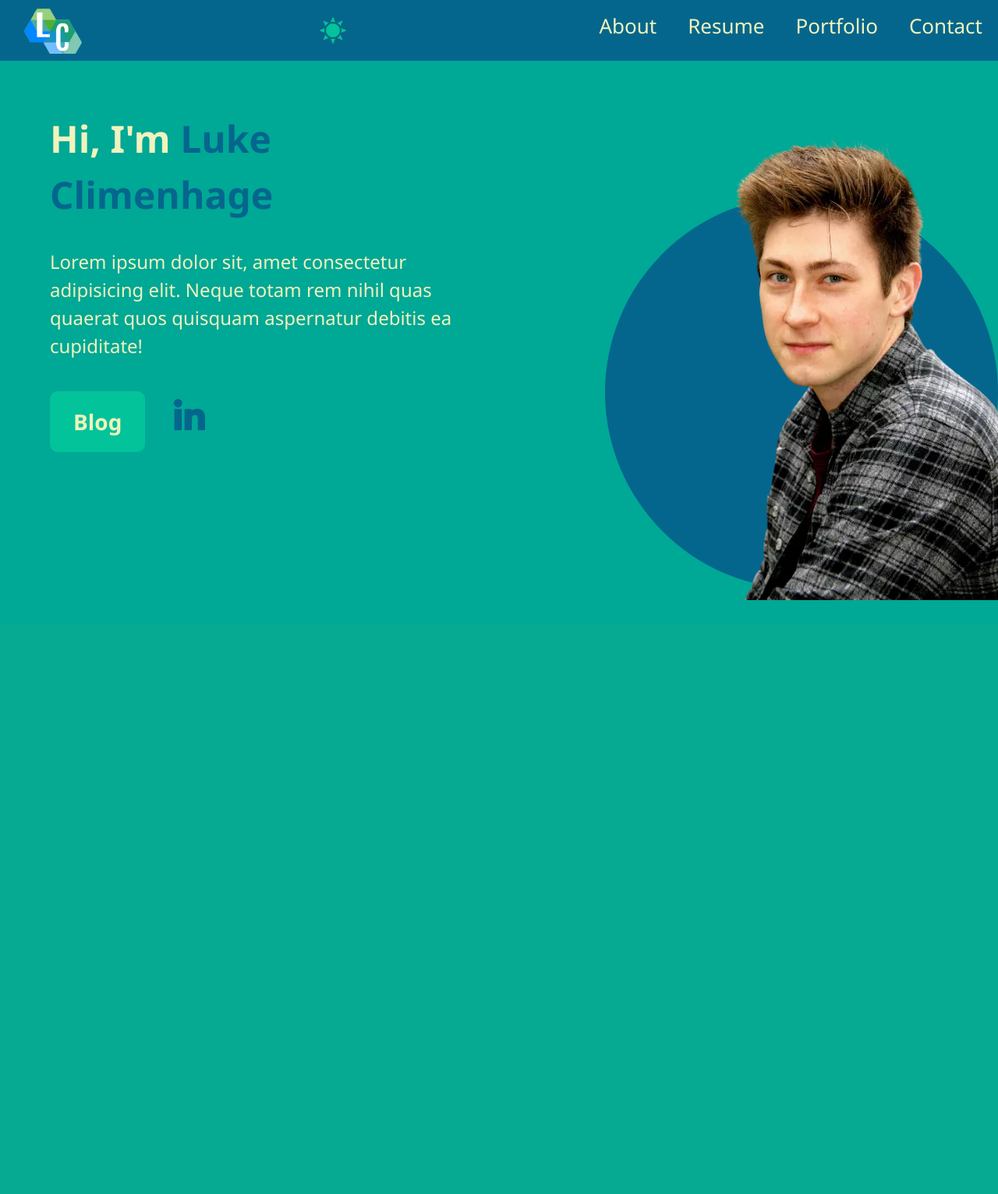
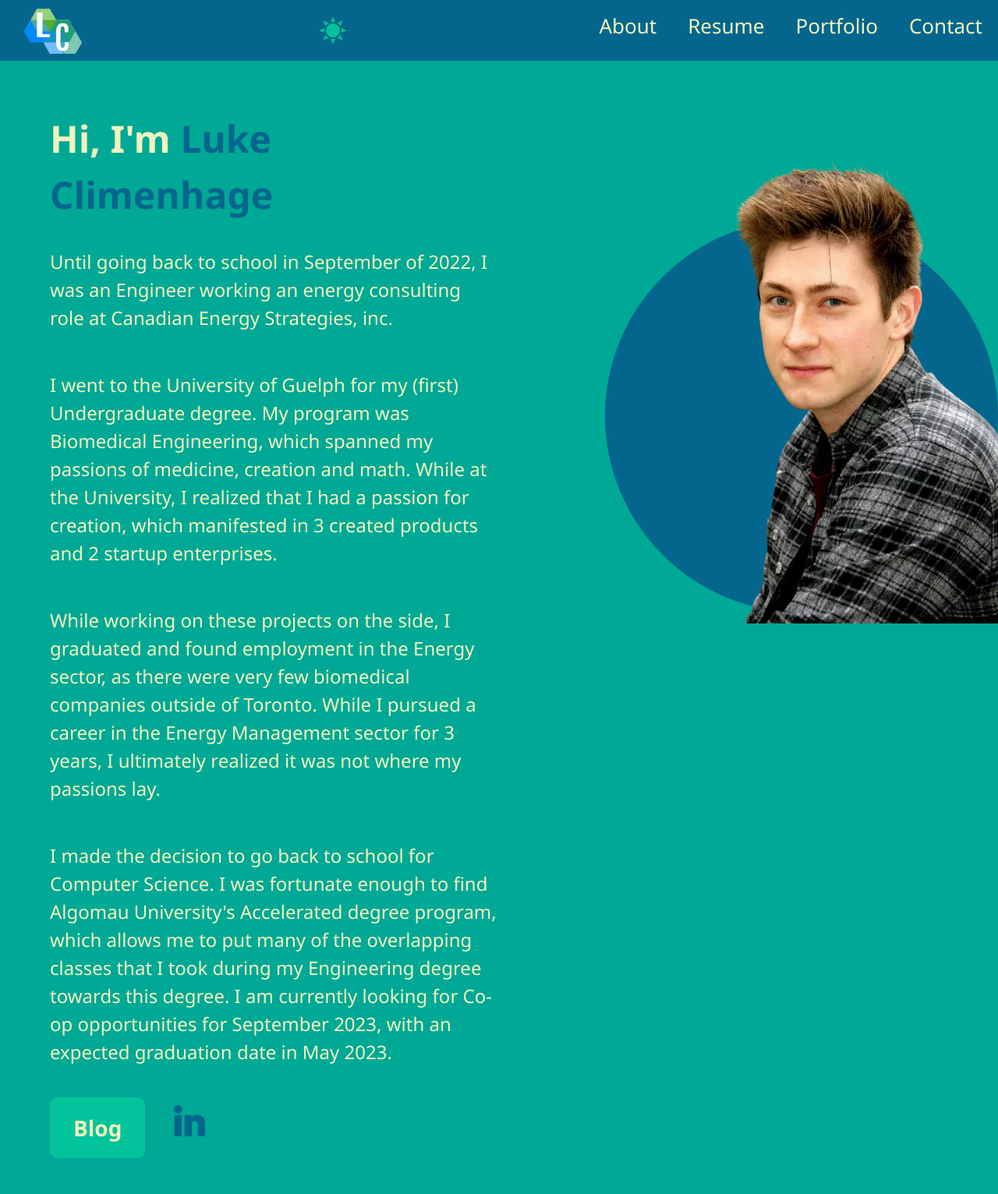
Before and after one commit to lukeclimen/Portfolio_Website, a PHP site: page /about.html in a window 1280 px wide. Shown: the whole page at 78% size. Before the commit the page ends 770 px from the top, so only its background shows below. Run offline with PHP 8.4, Linux system fonts and the light colour scheme.

Commit message:
Update about page to add content, minor CSS change

```diff
--- a/about.html
+++ b/about.html
@@ -33,8 +33,30 @@
     <section class="info">
       <h1>Hi, I'm <em>Luke Climenhage</em></h1>
       <p class="info__body">
-        Lorem ipsum dolor sit, amet consectetur adipisicing elit. Neque totam
-        rem nihil quas quaerat quos quisquam aspernatur debitis ea cupiditate!
+        Until going back to school in September of 2022, I was an Engineer
+        working an energy consulting role at Canadian Energy Strategies, inc.
+      </p>
+      <p class="info__body">
+        I went to the University of Guelph for my (first) Undergraduate degree.
+        My program was Biomedical Engineering, which spanned my passions of
+        medicine, creation and math. While at the University, I realized that I
+        had a passion for creation, which manifested in 3 created products and 2
+        startup enterprises.
+      </p>
+      <p class="info__body">
+        While working on these projects on the side, I graduated and found
+        employment in the Energy sector, as there were very few biomedical
+        companies outside of Toronto. While I pursued a career in the Energy
+        Management sector for 3 years, I ultimately realized it was not where my
+        passions lay.
+      </p>
+      <p class="info__body">
+        I made the decision to go back to school for Computer Science. I was
+        fortunate enough to find Algomau University's Accelerated degree
+        program, which allows me to put many of the overlapping classes that I
+        took during my Engineering degree towards this degree. I am currently
+        looking for Co-op opportunities for September 2023, with an expected
+        graduation date in May 2023.
       </p>
       <a class="button" href="#">Blog</a>
 
--- a/css/styles.css
+++ b/css/styles.css
@@ -330,6 +330,9 @@ strong {
 
 .about__image-container {
   display: none;
+  position: fixed;
+  bottom: 0;
+  margin-bottom: 0;
 }
 
 .info .info__body {
@@ -347,7 +350,6 @@ strong {
 
   .about__image-container {
     display: block;
-    position: absolute;
     width: 45%;
     height: 90%;
     bottom: 0;
```
